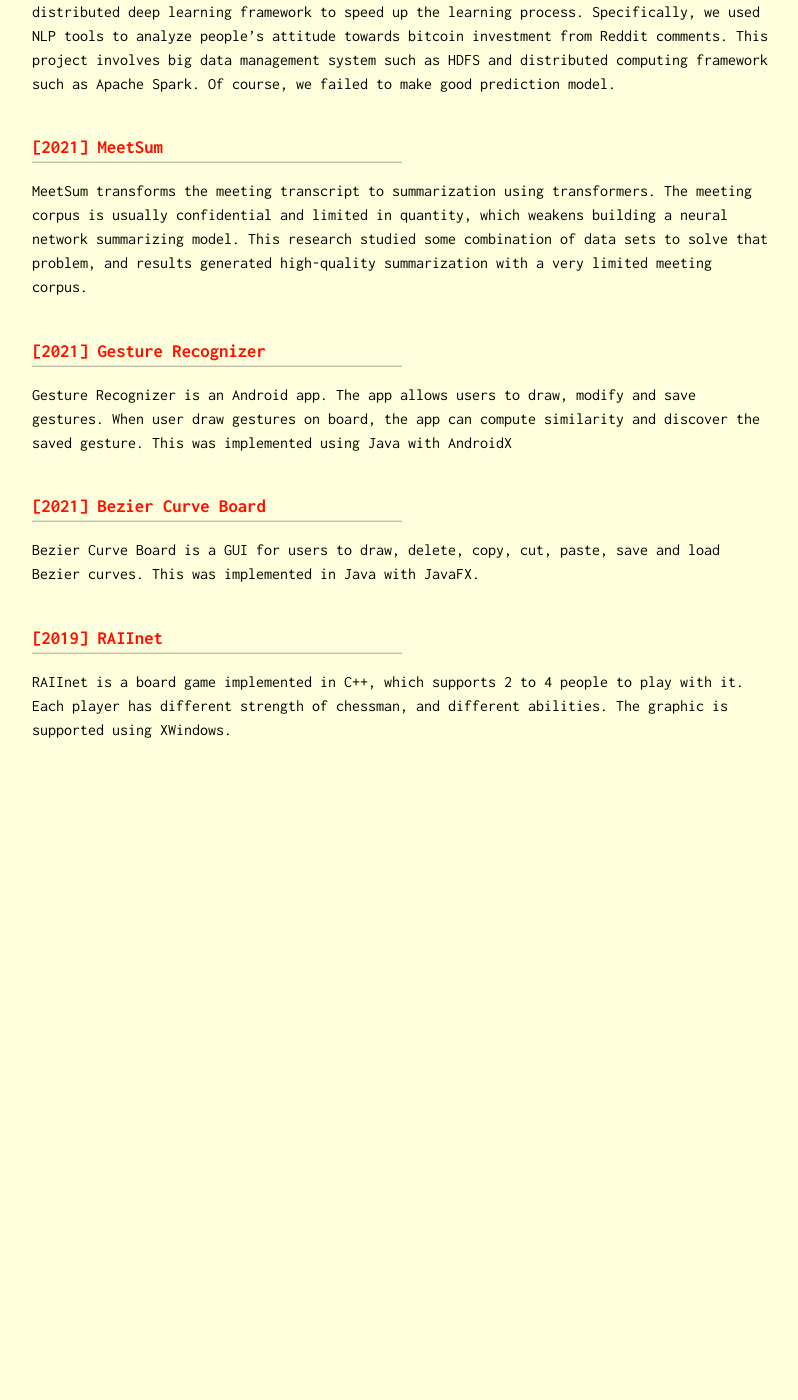
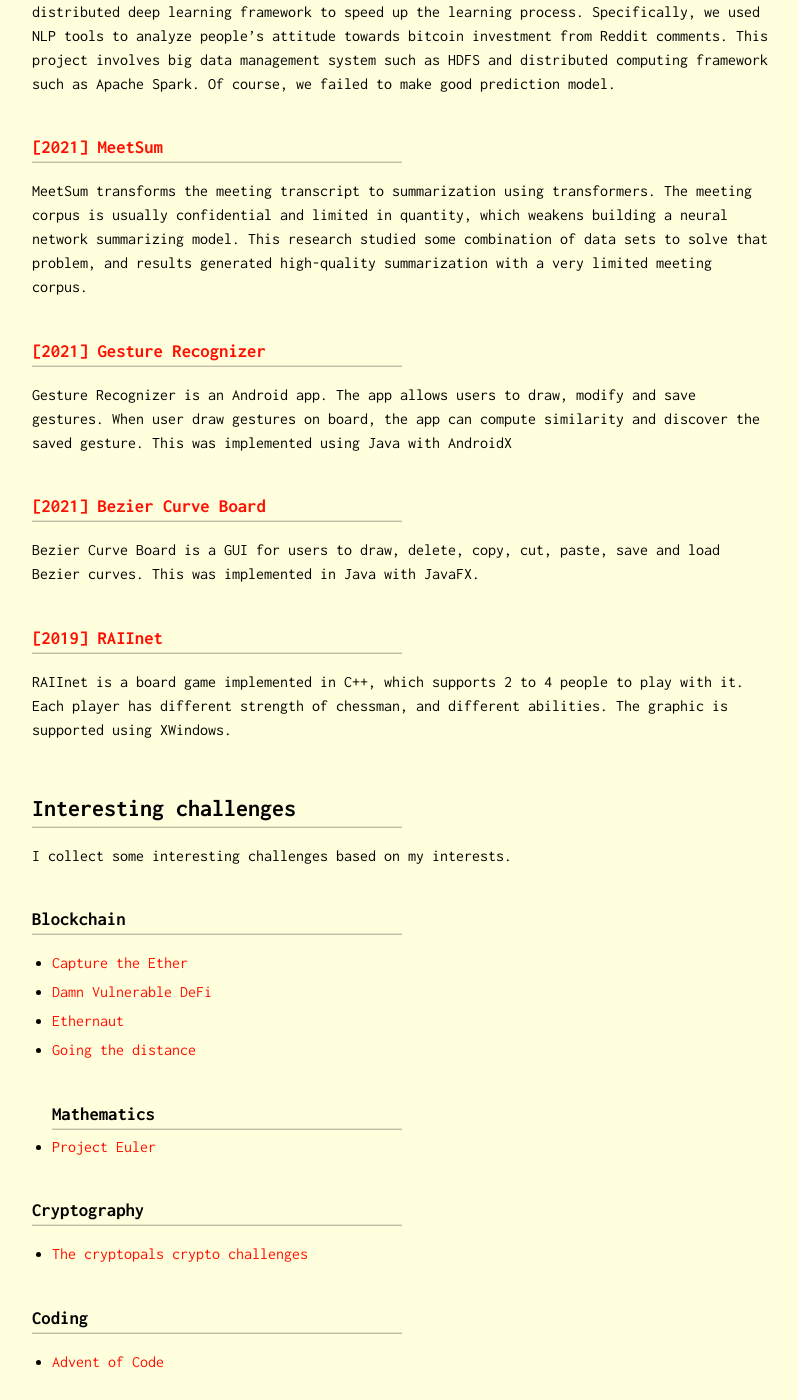
Before and after one commit to zbh888/zbh888.github.io, a Jekyll site: the page built from project.md, in a window 1280 px wide and 1400 px high, scrolled down 1145 px. Shown: the whole window, without its empty margins (238-1036 px from the left). Built offline with Jekyll 4.4.1, drawn with Linux system fonts in a browser that asks for light colours; before the commit the page ends 1913 px from its top, so only the background shows below that.

Commit message:
Update project.md

```diff
--- a/project.md
+++ b/project.md
@@ -40,3 +40,19 @@ Bezier Curve Board is a GUI for users to draw, delete, copy, cut, paste, save an
 ### [[2019] RAIInet](https://github.com/zbh888/SoftwareDesign/tree/main/RAIInet)
 RAIInet is a board game implemented in C++, which supports 2 to 4 people to play with it. Each player has different strength of chessman, and different abilities.
 The graphic is supported using XWindows.
+
+## Interesting challenges
+I collect some interesting challenges based on my interests.
+### Blockchain
+* [Capture the Ether](https://capturetheether.com)
+* [Damn Vulnerable DeFi](https://www.damnvulnerabledefi.xyz)
+* [Ethernaut](https://ethernaut.openzeppelin.com)
+* [Going the distance](https://jeiwan.net)
+### Mathematics
+* [Project Euler](https://projecteuler.net)
+
+### Cryptography
+* [The cryptopals crypto challenges](https://cryptopals.com)
+
+### Coding
+* [Advent of Code](https://adventofcode.com)
```
